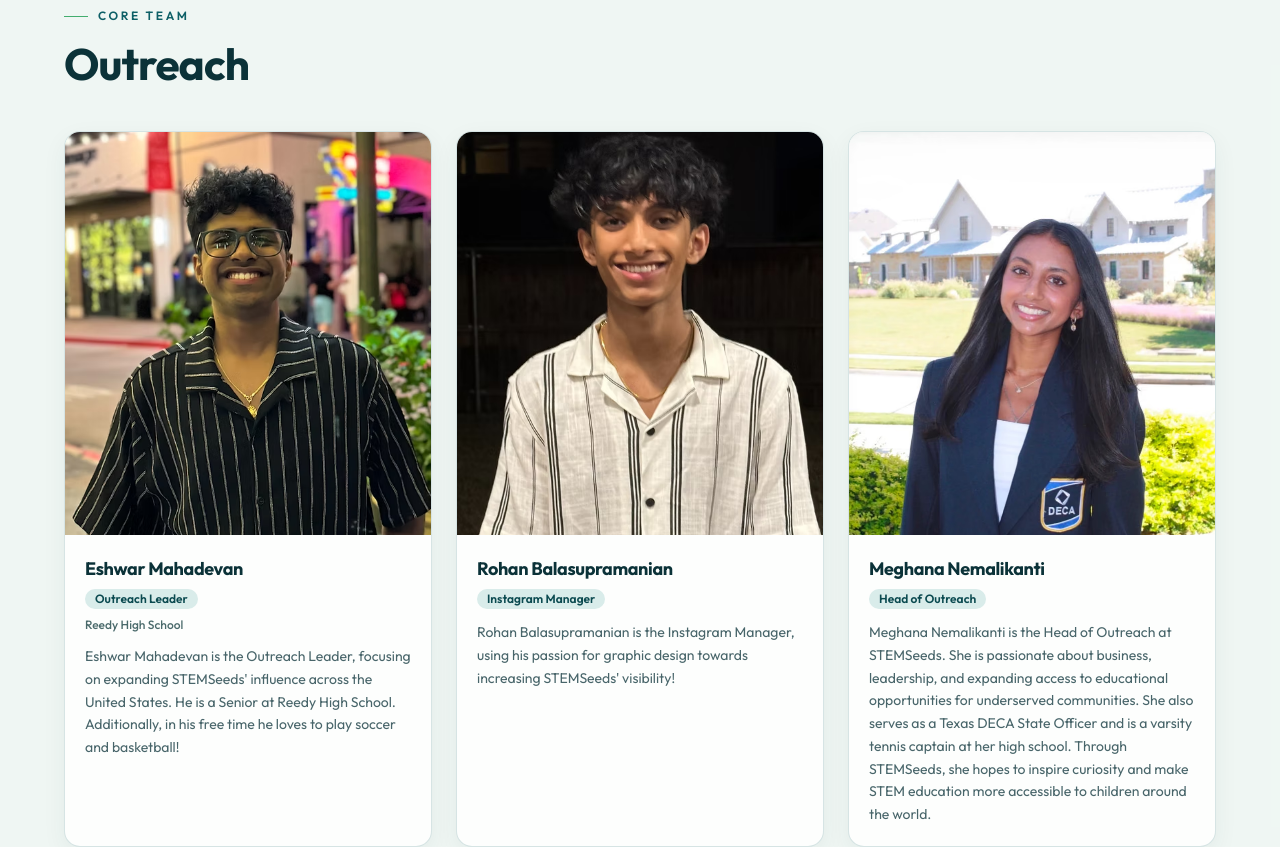
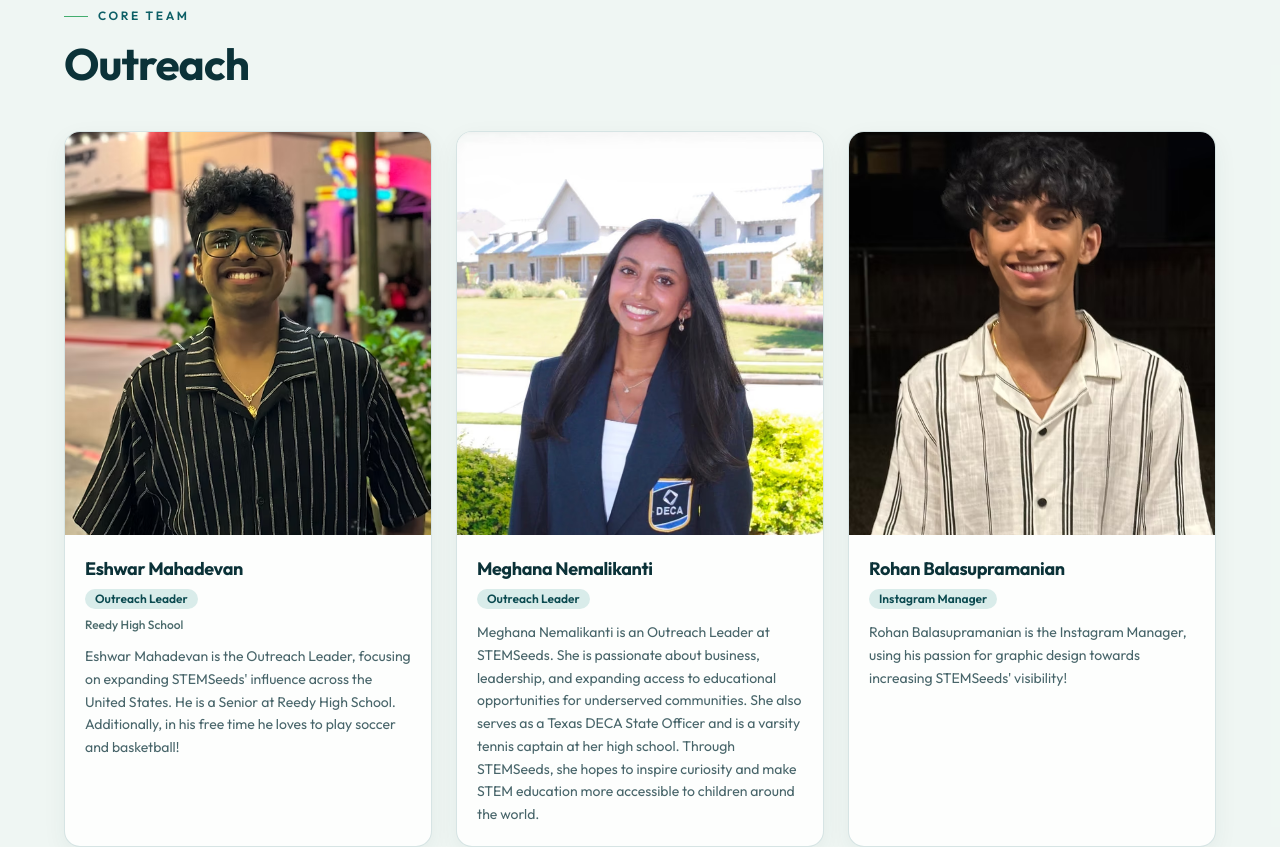
Before and after one commit to dhilandonkey-png/Stemseeds-website, a Next.js app: page /team in a window 1280 px wide. Shown: the part 1460-2307 px from the top of the page. Built offline with nearby package versions, Linux system fonts and the light colour scheme.

Commit message:
Meghana Nemalikanti: Outreach Leader, next to Eshwar

```diff
--- a/content/team.ts
+++ b/content/team.ts
@@ -63,6 +63,15 @@ export const coreTeam: TeamMember[] = [
     imageAlt: "Portrait of Eshwar Mahadevan",
   },
   {
+    name: "Meghana Nemalikanti",
+    role: "Outreach Leader",
+    state: "Texas",
+    country: "United States",
+    bio: "Meghana Nemalikanti is an Outreach Leader at STEMSeeds. She is passionate about business, leadership, and expanding access to educational opportunities for underserved communities. She also serves as a Texas DECA State Officer and is a varsity tennis captain at her high school. Through STEMSeeds, she hopes to inspire curiosity and make STEM education more accessible to children around the world.",
+    image: "/images/team/meghananemalikanti.avif",
+    imageAlt: "Portrait of Meghana Nemalikanti",
+  },
+  {
     name: "Rohan Balasupramanian",
     role: "Instagram Manager",
     state: "Texas",
@@ -70,16 +79,7 @@ export const coreTeam: TeamMember[] = [
     bio: "Rohan Balasupramanian is the Instagram Manager, using his passion for graphic design towards increasing STEMSeeds' visibility!",
     image: "/images/team/rohanbalasupramanian.avif",
     imageAlt: "Portrait of Rohan Balasupramanian",
-  },  {
-    name: "Meghana Nemalikanti",
-    role: "Head of Outreach",
-    state: "Texas",
-    country: "United States",
-    bio: "Meghana Nemalikanti is the Head of Outreach at STEMSeeds. She is passionate about business, leadership, and expanding access to educational opportunities for underserved communities. She also serves as a Texas DECA State Officer and is a varsity tennis captain at her high school. Through STEMSeeds, she hopes to inspire curiosity and make STEM education more accessible to children around the world.",
-    image: "/images/team/meghananemalikanti.avif",
-    imageAlt: "Portrait of Meghana Nemalikanti",
-  },
-];
+  },];
 
 const texas: TeamMember[] = [
   {
```
